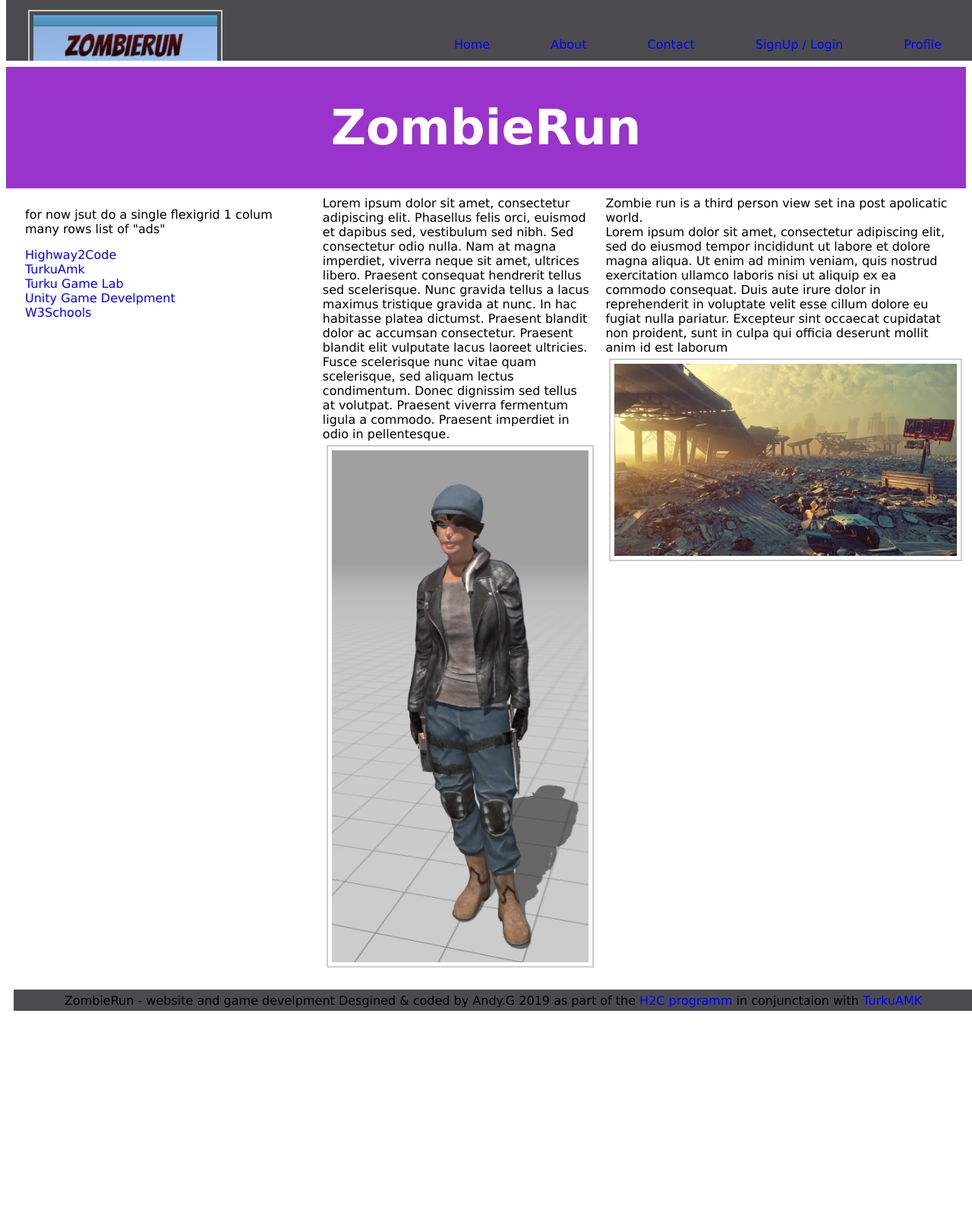
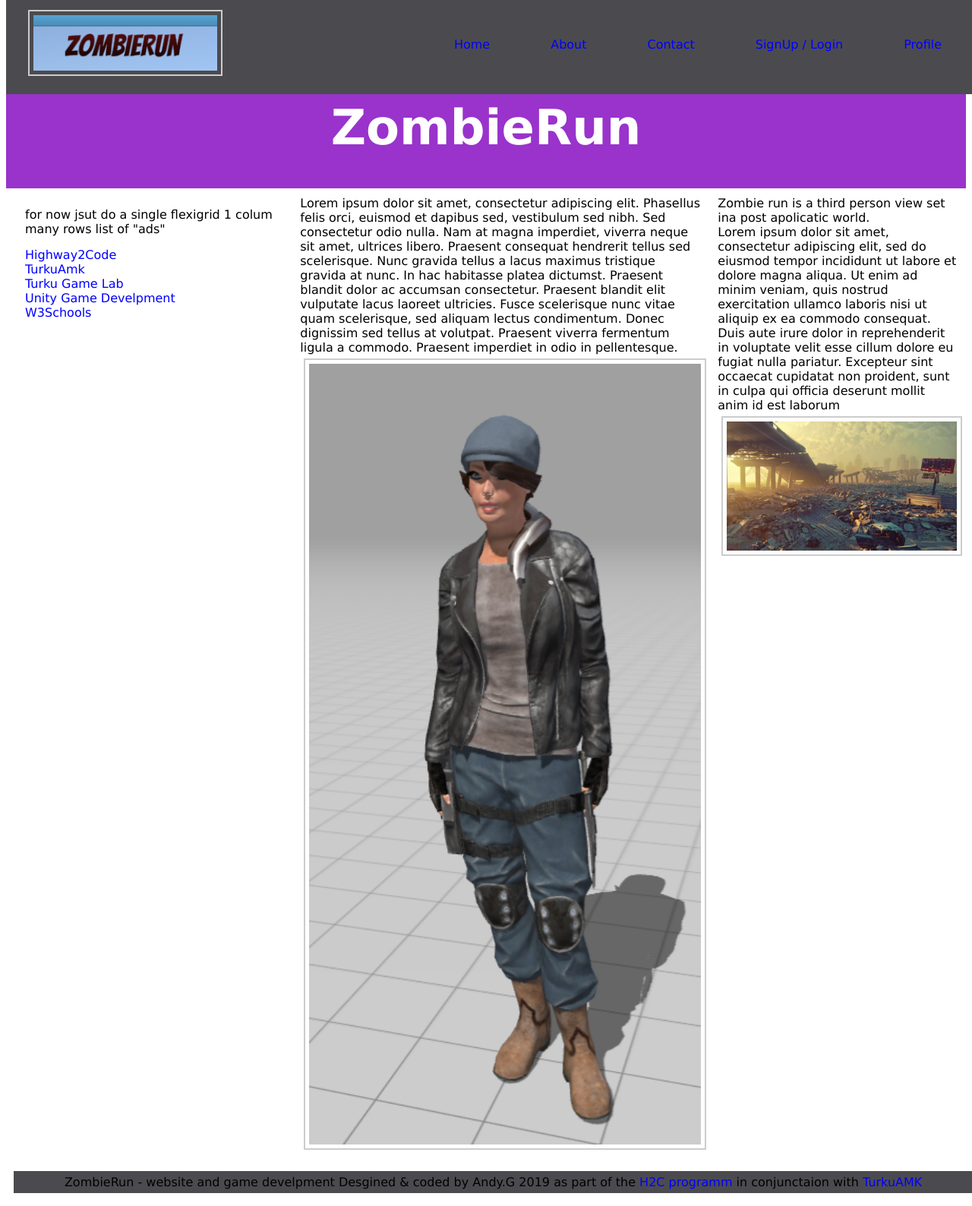
Before and after one commit to agdod/ZombieRun_webSite, a PHP site: page /index.php in a window 1280 px wide. Shown: the whole page at 76% size. Before the commit the page ends 1331 px from the top, so only its background shows below. Run offline with PHP 8.4, Linux system fonts and the light colour scheme.

Commit message:
col span corrected

```diff
--- a/css/main.css
+++ b/css/main.css
@@ -122,7 +122,6 @@ img {
 /* ********** Nav Bar ************** */
 .navbar {
 
-    overflow: hidden;
     background-color: #4b4b4f;
     height: 5em ;
     position: fixed;    /* set navbar to fixed postion */
@@ -199,11 +198,11 @@ li.logo {
 
 /** Start on row / column / end (or span no of.) on row / column **/
 .left {
-    grid-area: 2 / 1 / span 2 / 3;
+    grid-area: 2 / 1 / span 2 / span 3;
 }
 
 .main {
-    grid-area: 2 / 4 / span 2 / 6;
+    grid-area: 2 / 4 / span 2 / span 6;
 }
 
 .right {
@@ -211,7 +210,7 @@ li.logo {
 }
 
 .footer {
-    grid-area: 4 / 1 / span 1 / span 12;
+    grid-area: 4 / 1 / 4 / span 12;
     display: flex;
     flex-flow: row wrap;
     overflow: hidden;
```
